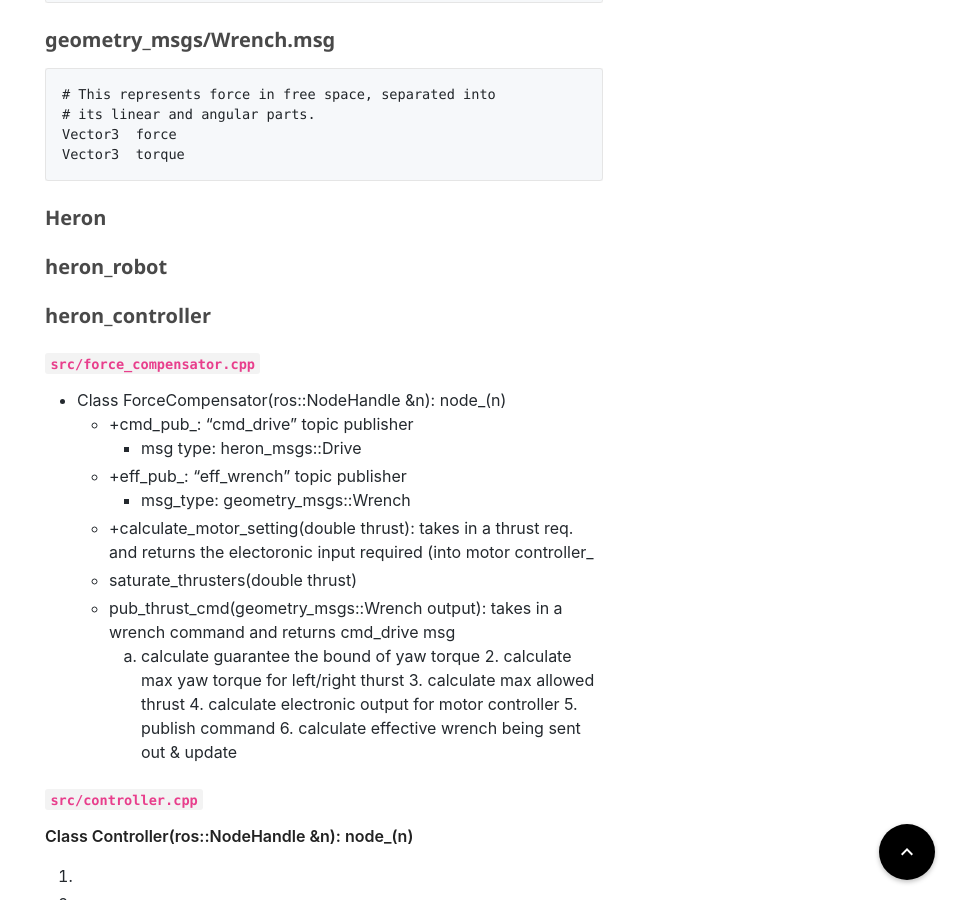
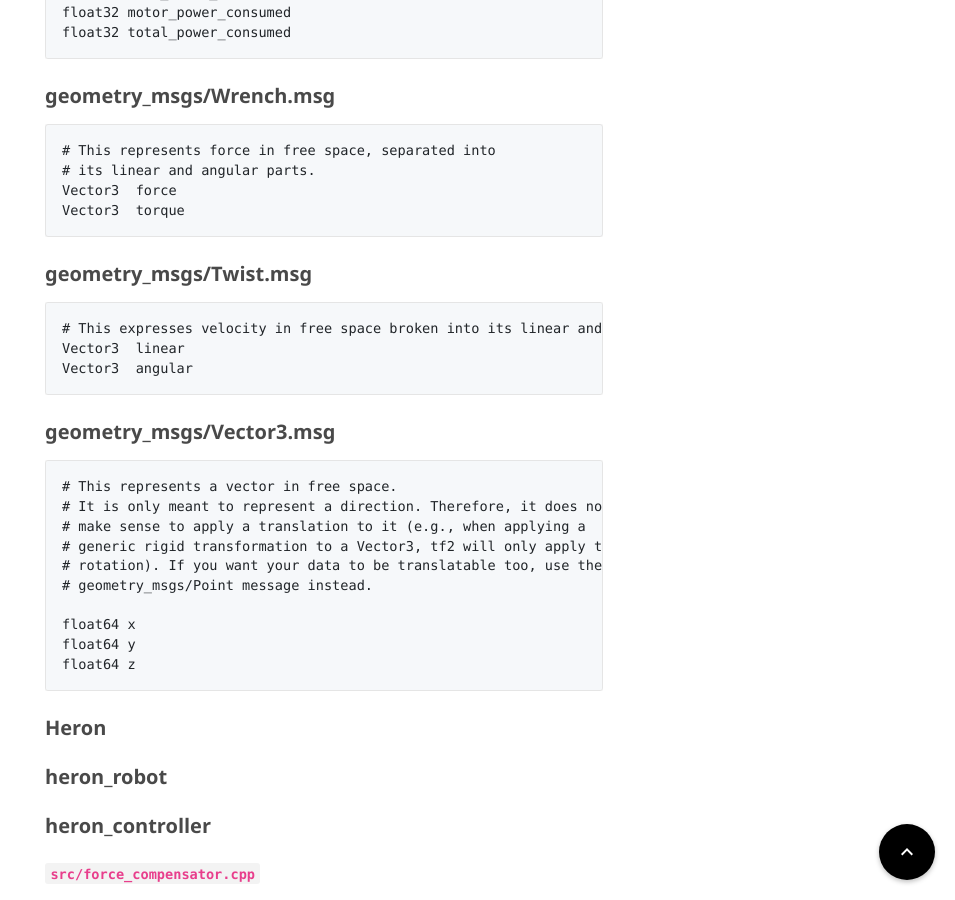
Before and after one commit to ksron/wiki, a Jekyll site: the page built from wiki/HERON.md, in a window 1280 px wide and 900 px high, scrolled down 5270 px. Shown: the whole window, without its empty margins (325-1280 px from the left). Built offline with Jekyll 4.4.1, drawn with Linux system fonts in a browser that asks for light colours; nearby versions of some CDN libraries; our own code applies the rules of GitHub Pages for plain Markdown files; some of the changed text lies outside the part shown.

Commit message:
HERON geometry msg added

````diff
--- a/wiki/HERON.md
+++ b/wiki/HERON.md
@@ -172,6 +172,27 @@ Vector3  force
 Vector3  torque
 ```
 
+### geometry_msgs/Twist.msg
+```
+# This expresses velocity in free space broken into its linear and angular parts.
+Vector3  linear
+Vector3  angular
+```
+
+### geometry_msgs/Vector3.msg
+```
+# This represents a vector in free space.
+# It is only meant to represent a direction. Therefore, it does not
+# make sense to apply a translation to it (e.g., when applying a
+# generic rigid transformation to a Vector3, tf2 will only apply the
+# rotation). If you want your data to be translatable too, use the
+# geometry_msgs/Point message instead.
+
+float64 x
+float64 y
+float64 z
+```
+
 ### Heron
 
 ### heron_robot
````
